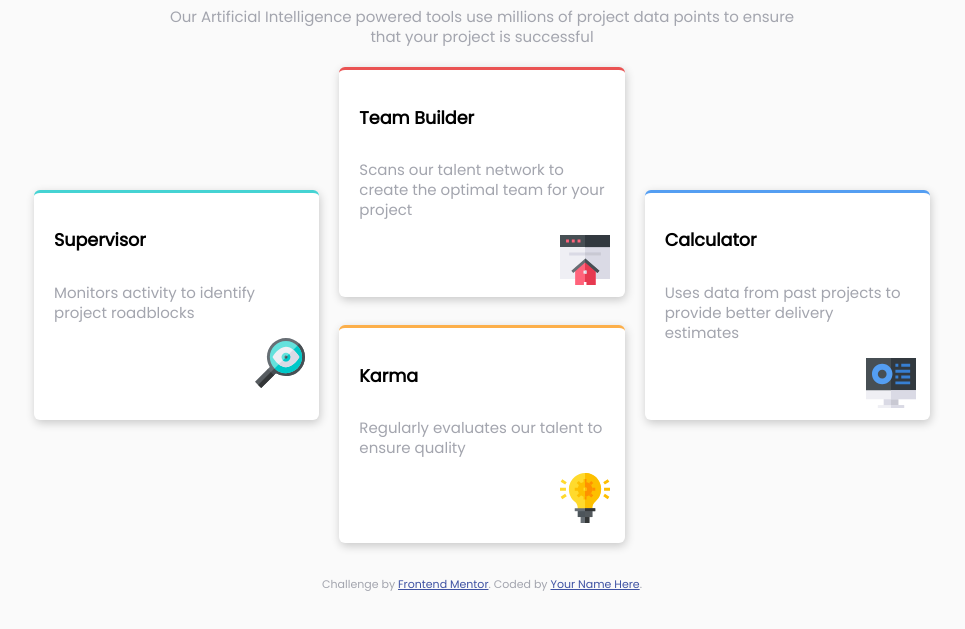
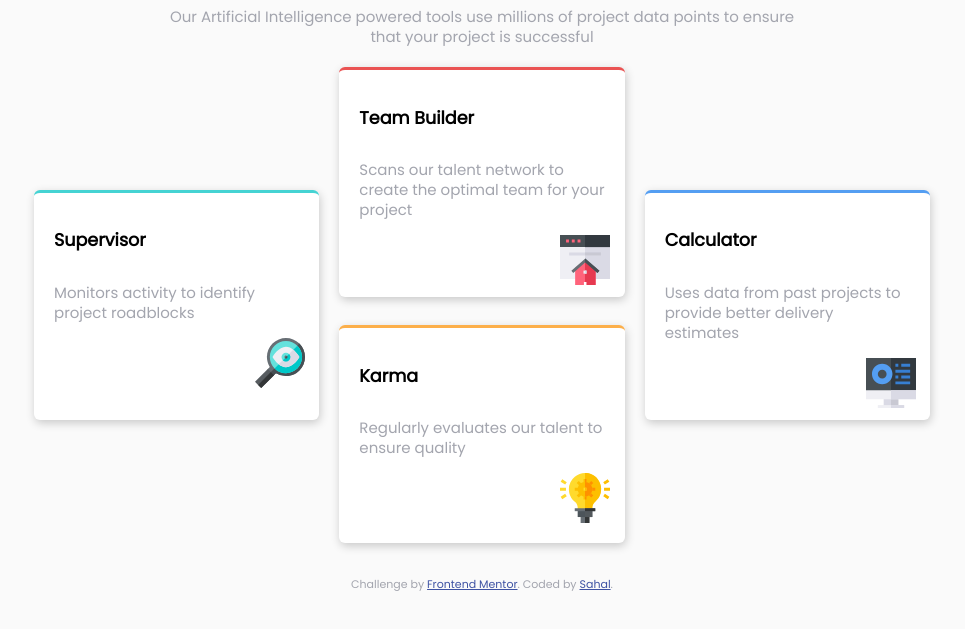
Before and after one commit to Mastagoon/Four-card-feature-section, a plain HTML site: page index.html in a window 1280 px wide. Shown: the part 153-782 px from the top of the page, without its empty margins (158-1123 px from the left). Drawn offline with Linux system fonts and the light colour scheme.

Commit message:
solution

```diff
--- a/index.html
+++ b/index.html
@@ -74,7 +74,7 @@
         Challenge by
         <a href="https://www.frontendmentor.io?ref=challenge" target="_blank"
           >Frontend Mentor</a
-        >. Coded by <a href="#">Your Name Here</a>.
+        >. Coded by <a href="https://twitter.com/thegoodsahal">Sahal</a>.
       </p>
     </footer>
   </body>
```
